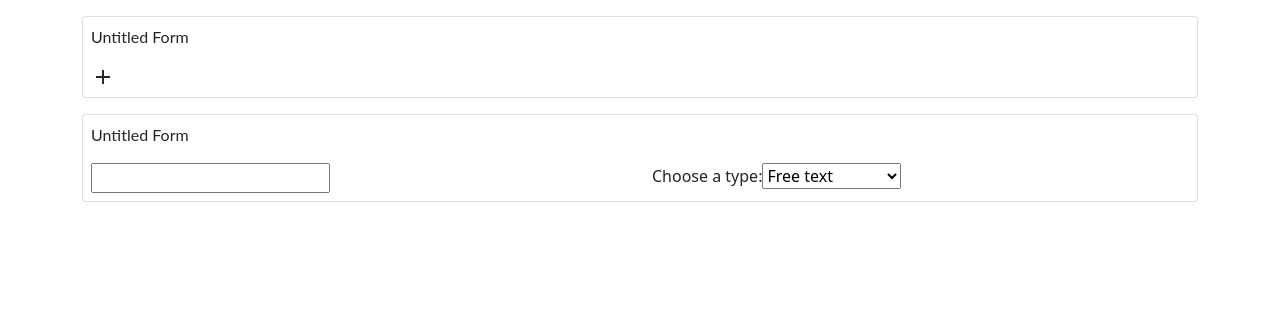
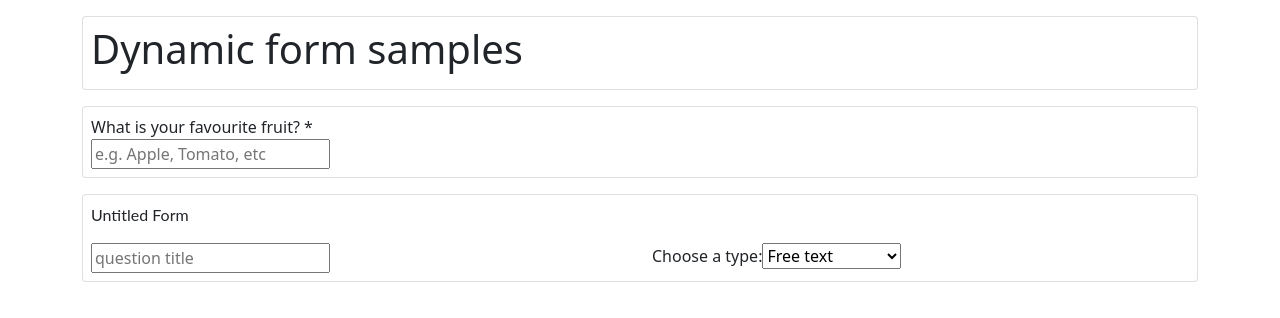
Before and after one commit to salehloke/google-form-clone, an Angular app: page / in a window 1280 px wide. Shown: the top 318 px of the page. Built offline with nearby package versions, Linux system fonts and the light colour scheme.

Commit message:
3 files modified, 1 added. create sample model

```diff
--- a/src/app/app.component.html
+++ b/src/app/app.component.html
@@ -1,14 +1,32 @@
-<div class="container mt-3">
-  <div class="card p-2">
-    <p>Untitled Form</p>
-    <i class="material-icons">add</i>
+<div cdkDropList class="container mt-3">
+  <!-- title card -->
+  <div #title class="card p-2" cdkDrag>
+    <h1>Dynamic form samples</h1>
+    <!-- <i class="material-icons">add</i> -->
   </div>
 
-  <div class="card p-2 mt-3">
+  <div #freeText class="card p-2 mt-3" cdkDrag>
+    <!-- question display  -->
+    <label>
+      {{ freeTextQuestion.question.text }}
+      <span *ngIf="freeTextQuestion.required">*</span>
+    </label>
+    <!--question details input -->
+    <div class="row">
+      <div class="col-6">
+        <input
+          type="text"
+          [placeholder]="freeTextQuestion.question.placeholder"
+        />
+      </div>
+    </div>
+  </div>
+
+  <div #question class="card p-2 mt-3" cdkDrag>
     <p>Untitled Form</p>
     <div class="row">
       <div class="col-6">
-        <input type="text" />
+        <input type="text" placeholder="question title" />
       </div>
       <div class="col-6">
         <label for="typeOfQuestion">Choose a type:</label>
--- a/src/app/app.component.ts
+++ b/src/app/app.component.ts
@@ -3,8 +3,17 @@ import { Component, VERSION } from '@angular/core';
 @Component({
   selector: 'my-app',
   templateUrl: './app.component.html',
-  styleUrls: [ './app.component.css' ]
+  styleUrls: ['./app.component.css'],
 })
-export class AppComponent  {
-  name = 'Angular ' + VERSION.major;
+export class AppComponent {
+  freeTextQuestion = {
+    orderNo: 1,
+    type: 'question',
+    required: true,
+    question: {
+      text: 'What is your favourite fruit?',
+      placeholder: 'e.g. Apple, Tomato, etc',
+      type: 'textarea',
+    },
+  };
 }
```
Also changed, not shown: src/app/app.module.ts (+5 -4 lines).
